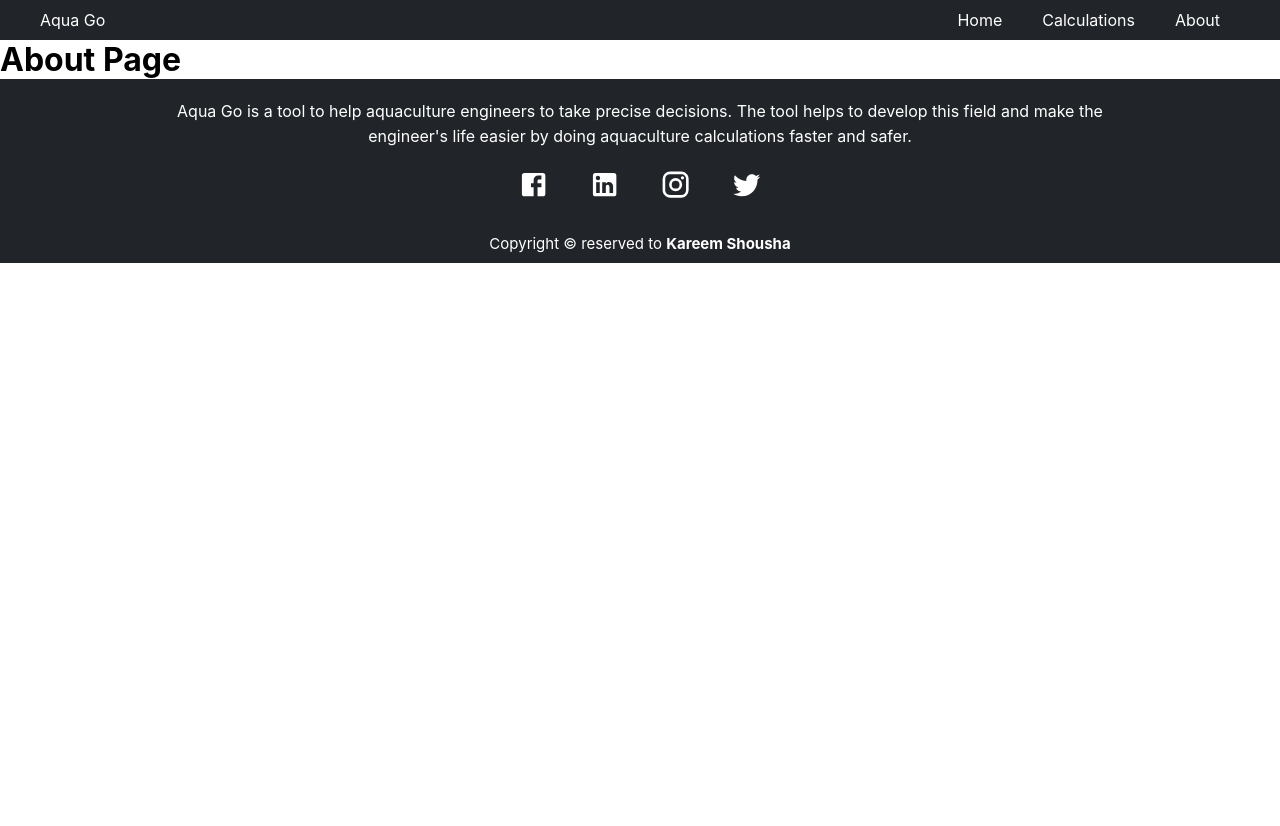
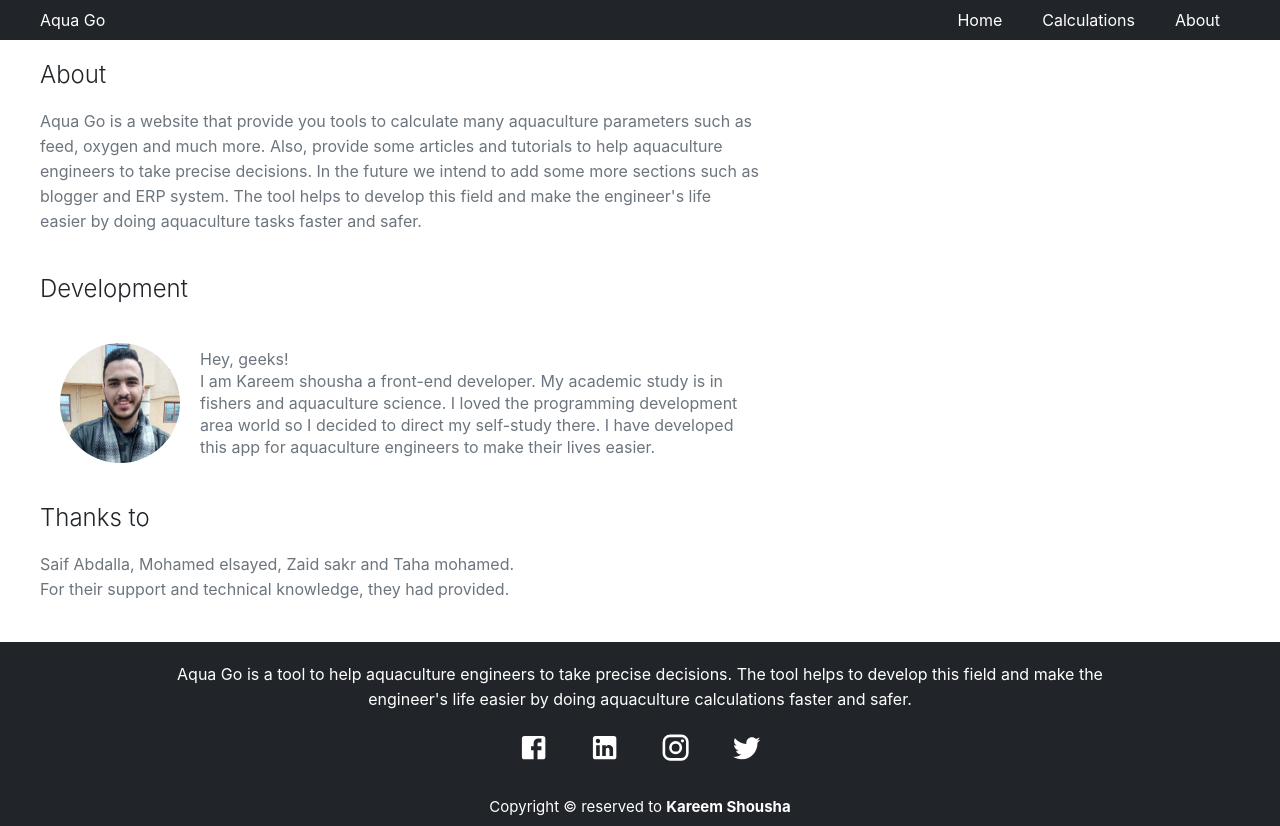
Before and after one commit to Kemoshousha309/AquaGo, a React (Create React App) app: page /#/about in a window 1280 px wide. Before the commit the page ends 800 px from the top, so only its background shows below. Built offline with nearby package versions, Linux system fonts and the light colour scheme.

Commit message:
about page

```diff
--- a/package.json
+++ b/package.json
@@ -2,7 +2,9 @@
   "name": "aquago",
   "version": "0.1.0",
   "private": true,
+  "homepage": ".",
   "dependencies": {
+    "@capacitor/android": "^3.5.0",
     "@emotion/react": "^11.9.0",
     "@emotion/styled": "^11.8.1",
     "@mui/icons-material": "^5.6.2",
@@ -40,5 +42,8 @@
       "last 1 firefox version",
       "last 1 safari version"
     ]
+  },
+  "devDependencies": {
+    "@capacitor/cli": "^3.5.0"
   }
 }
--- a/src/App.js
+++ b/src/App.js
@@ -2,9 +2,11 @@ import { Route, Routes } from "react-router-dom";
 import "./App.scss";
 import Feed from "./components/calculations/feed/feed";
 import OxygenCalc from "./components/calculations/oxygen/oxygen";
-import CalculationsHomePage from "./components/calculationsHomePage/calculationsHomePage";
-import Footer from "./components/footer/footer";
-import Header from "./components/header/header";
+import Footer from "./layout/footer/footer";
+import Header from "./layout/header/header";
+import AboutPage from "./pages/aboutPage/aboutPage";
+import CalculationsHomePage from "./pages/calculationsHomePage/calculationsHomePage";
+
 
 function App() {
   return (
@@ -15,7 +17,7 @@ function App() {
         <Route path="calculations" element={<CalculationsHomePage />} />
         <Route path="/dissolved-oxygen" element={<OxygenCalc />} />
         <Route path="/feed-intake" element={<Feed />} />
-        <Route path="about" element={<h1>About Page</h1>} />
+        <Route path="about" element={<AboutPage />} />
       </Routes>
       <Footer />
     </div>
--- /dev/null
+++ b/src/pages/aboutPage/aboutPage.jsx
@@ -0,0 +1,41 @@
+import "./aboutPage.scss";
+import profileImg from "../../assests/profileImg.jpg"; // load the assest in the js module with webpack and return the path
+
+function AboutPage(props) {
+  return (
+    <div className="about container">
+      <h2 className="heading-1">About</h2>
+      <p className="paragraph about__para">
+        Aqua Go is a website that provide you tools to calculate many
+        aquaculture parameters such as feed, oxygen and much more. Also, provide
+        some articles and tutorials to help aquaculture engineers to take
+        precise decisions. In the future we intend to add some more sections
+        such as blogger and ERP system. The tool helps to develop this field and
+        make the engineer's life easier by doing aquaculture tasks faster and
+        safer.
+      </p>
+      <h2 className="heading-1">Development</h2>
+      <div className="about__author">
+        <img
+          src={profileImg}
+          alt="Kareem shousha"
+          className="about__authorImg"
+        />
+        <p className="about__authorText paragraph">
+          Hey, geeks! <br />I am Kareem shousha a front-end developer. My
+          academic study is in fishers and aquaculture science. I loved the
+          programming development area world so I decided to direct my
+          self-study there. I have developed this app for aquaculture engineers
+          to make their lives easier.{" "}
+        </p>
+      </div>
+      <h2 className="heading-1">Thanks to</h2>
+      <p className="about__thankText paragraph">
+         Saif Abdalla, Mohamed elsayed, Zaid sakr and Taha mohamed. <br />
+         For their support and technical knowledge, they had provided.
+        </p>
+    </div>
+  );
+}
+
+export default AboutPage;
--- /dev/null
+++ b/src/pages/aboutPage/aboutPage.scss
@@ -0,0 +1,47 @@
+@import "../../styles/utilites.scss";
+@import "../../index.scss";
+
+.about {
+  width: min(80rem, 100%);
+  &__para {
+    line-height: 2.5rem;
+
+  }
+
+  &__author {
+    display: flex;
+    align-items: center;
+
+    @include respond(tablet_portrait) {
+      flex-wrap: wrap;
+      justify-content: center ;
+    }
+
+  }
+
+
+  &__authorText {
+    margin-bottom: 0 !important;
+    line-height: 2.2rem;
+    @include respond(tablet_portrait) {
+      text-align: center;
+    }
+
+  }
+
+  &__thankText {
+    line-height: 2.5rem;
+  }
+
+  &__authorImg {
+    width: 12rem;
+    height: 12rem;
+    object-fit: cover;
+    object-position: -.5rem top;
+    border-radius: 50%;
+    margin: 2rem;
+    @include respond(tablet_portrait) {
+      flex-wrap: wrap;
+    }
+  }
+}
--- a/src/components/calculationsHomePage/calculationsHomePage.jsx
+++ b/src/pages/calculationsHomePage/calculationsHomePage.jsx
@@ -1,5 +1,5 @@
 import { PureComponent } from "react";
-import OperationCard from "../operationCard/operationCard";
+import OperationCard from "../../components/operationCard/operationCard";
 import "./calculationsHomePage.scss";
 
 class CalculationsHomePage extends PureComponent {
```
Also changed, not shown: src/assests/profileImg.jpg (added), src/layout/footer/footer.jsx (renamed from src/components/footer/footer.jsx), src/layout/footer/footer.scss (renamed from src/components/footer/footer.scss), src/layout/header/header.jsx (renamed from src/components/header/header.jsx), src/layout/header/header.scss (renamed from src/components/header/header.scss), src/pages/calculationsHomePage/calculationsHomePage.scss (renamed from src/components/calculationsHomePage/calculationsHomePage.scss), 1 other file (tests, documents, lock files or other folders).
